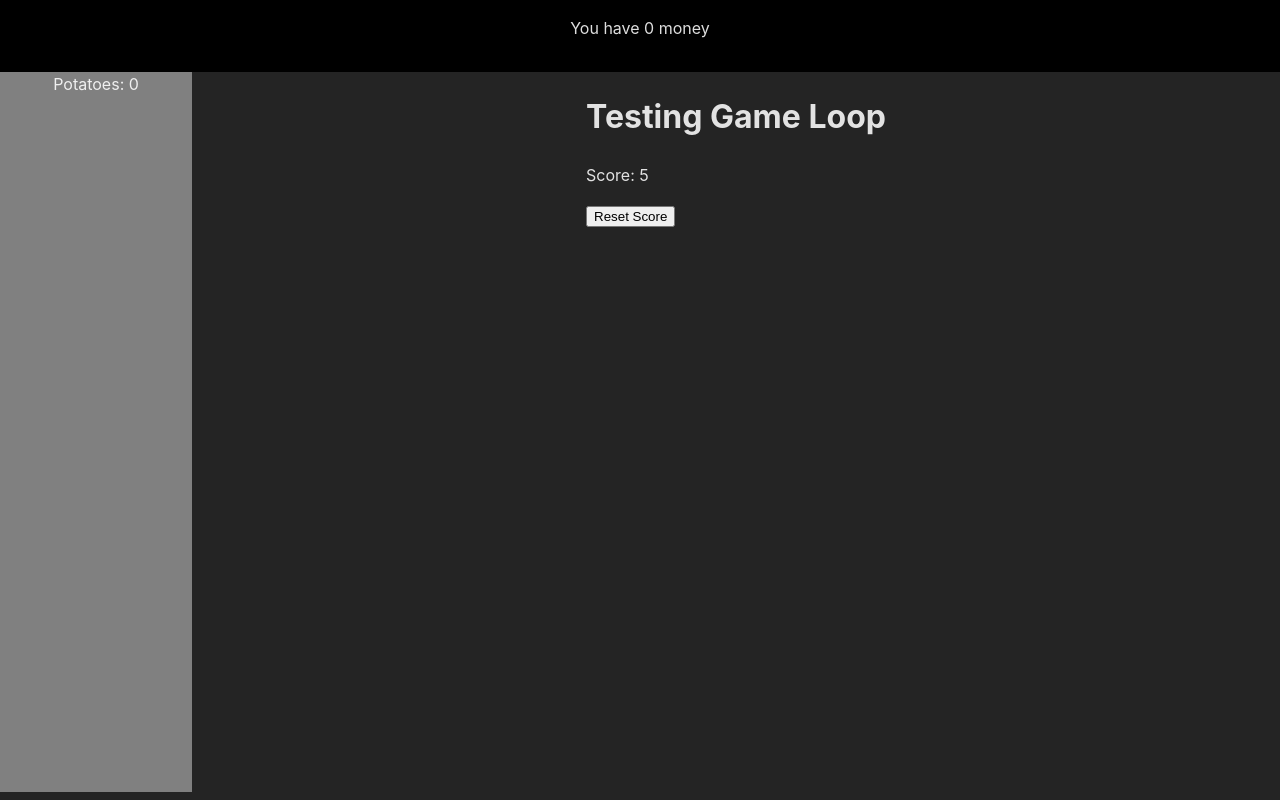
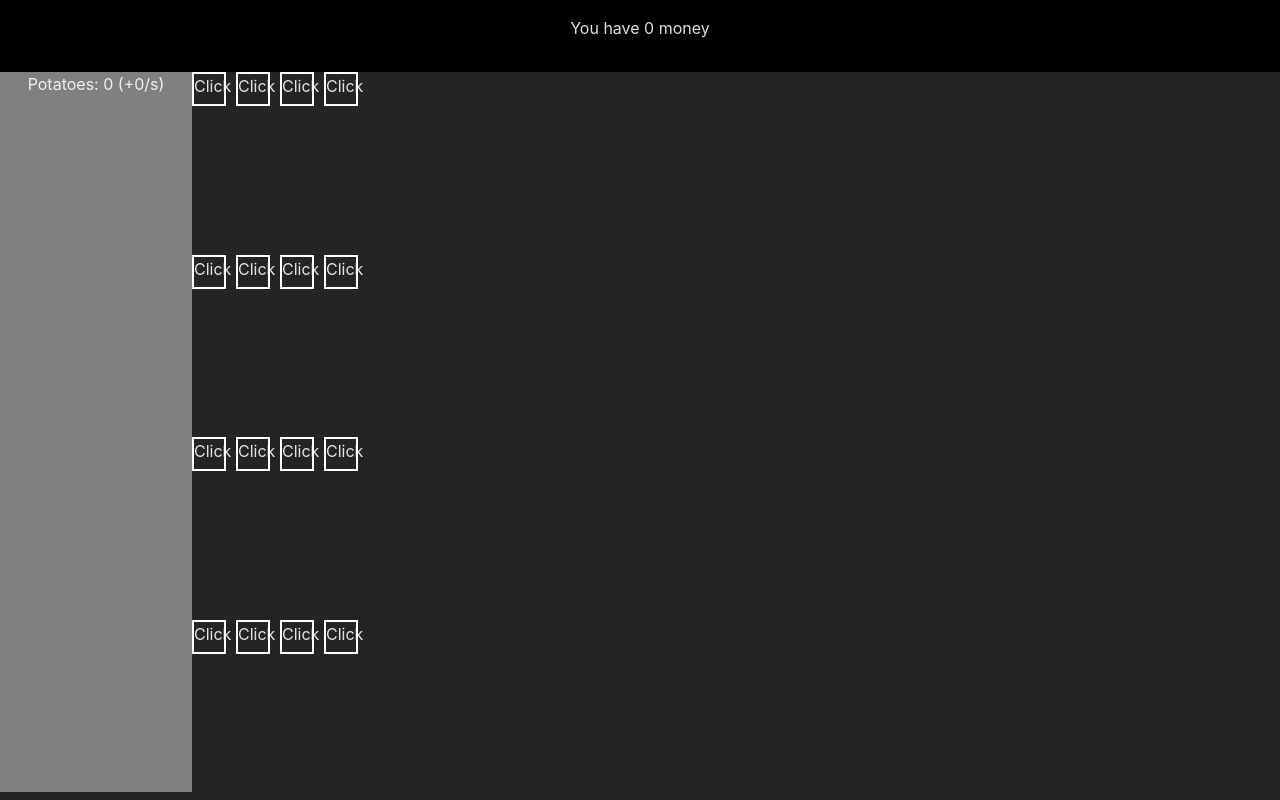
Before and after one commit to Mason19Kelley/farming-incremental, a Svelte app: page / in a window 1280 px wide. Built offline with nearby package versions, Linux system fonts and the light colour scheme.

Commit message:
added potato ui

```diff
--- a/src/components/Body.svelte
+++ b/src/components/Body.svelte
@@ -1,30 +1,12 @@
 <script>
+	import Farm from './Farm.svelte';
 	import Resources from './Resources.svelte';
-    let score = 0;
-
-    function updateGameState() {
-        score += 1;
-    }
-
-    const interval = setInterval(updateGameState, 1000); // Update every 1000 milliseconds
-
-    window.onunload = () => {
-        clearInterval(interval);
-    };
-
-    const resetScore = () => {
-        score = 0;
-    }
+    let potatoes = 0;
+    let potatoRate = 0;
 </script>
     <div class="wrapper">
-        <Resources />
-        <div class="main-content">
-            <div>
-                <h1>Testing Game Loop</h1>
-                <p>Score: {score}</p>
-                <button on:click={resetScore}>Reset Score</button>
-            </div>
-        </div>
+        <Resources {potatoRate}/>
+        <Farm {potatoRate}/>
     </div>
 
 
--- /dev/null
+++ b/src/components/Farm.svelte
@@ -0,0 +1,19 @@
+<script>
+	import Plot from './Plot.svelte';
+    export let potatoRate;
+</script>
+
+<div class="grid">
+    {#each new Array(16) as _, i}
+        <Plot {potatoRate}/>
+    {/each}
+  </div>
+
+
+<style>
+  .grid {
+    display: grid;
+    grid-template-columns: repeat(4, 1fr);
+    gap: 10px;
+  }
+</style>
--- /dev/null
+++ b/src/components/Plot.svelte
@@ -0,0 +1,30 @@
+<script>
+    export let potatoRate;
+    let isPotato = false;
+    let potatoImg = 'src/assets/potato.png';
+
+    const increasePotatoRate = () => {
+        potatoRate += 1;
+        isPotato = true;
+    }
+</script>
+
+
+<div  class="plot">
+    {#if isPotato}
+        <img src={potatoImg} alt="potato"  style="max-width: 100%; max-height: 100%;" />
+    {:else}
+        <!-- svelte-ignore a11y-click-events-have-key-events -->
+        <!-- svelte-ignore a11y-no-static-element-interactions -->
+        <div on:click={increasePotatoRate}>Click</div>
+    {/if}
+</div>
+
+<style>
+.plot {
+    width: 30px;
+    height: 30px;
+    border: 2px solid white;
+
+}
+</style>
--- a/src/components/Resources.svelte
+++ b/src/components/Resources.svelte
@@ -1,9 +1,10 @@
 <script>
     let potatoes = 0;
+    export let potatoRate;
 </script>
 
 <div class="sidebar">
-    Potatoes: {potatoes}
+    Potatoes: {potatoes} (+{potatoRate}/s)
 </div>
 
 <style>
```
Also changed, not shown: src/assets/potato.png (added).
